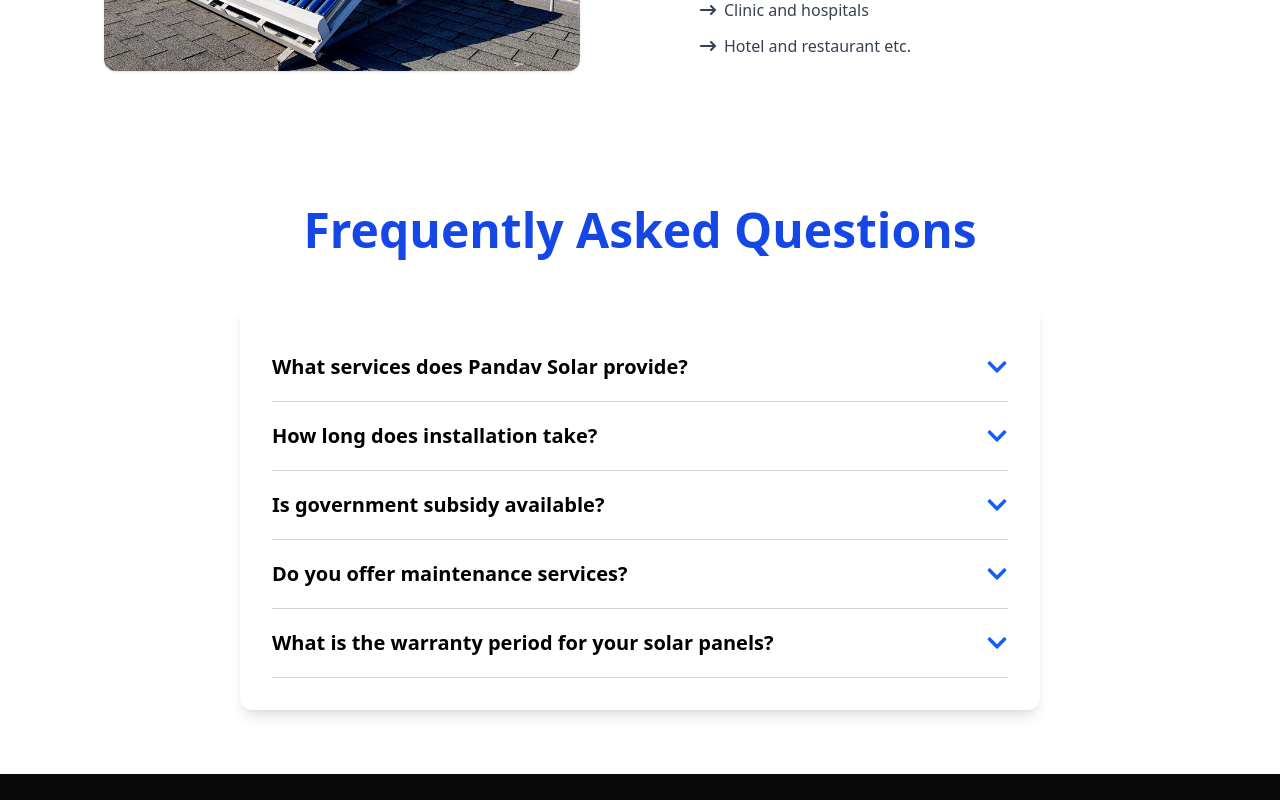
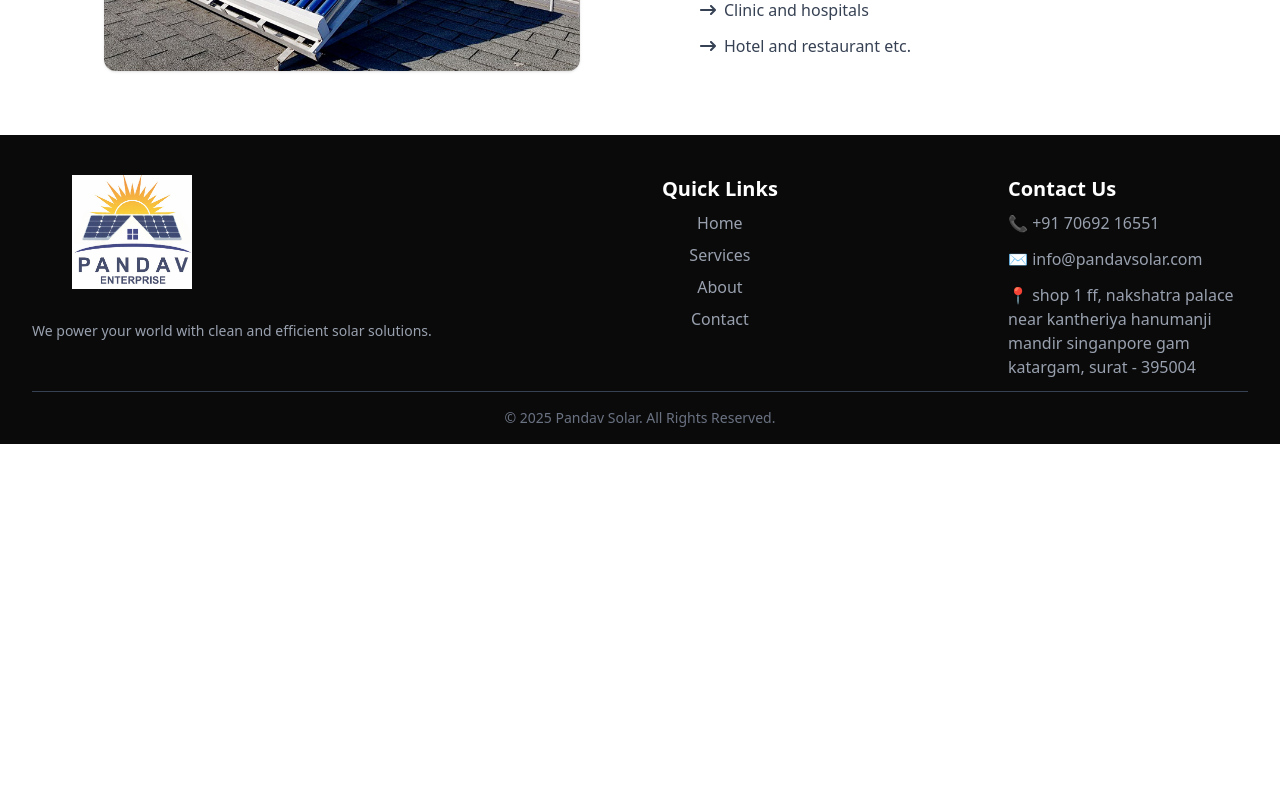
Before and after one commit to devang99099/Pandav-solar, a React (Vite) app: page /services in a window 1280 px wide. Shown: the part 1880-2680 px from the top of the page. After the commit the page ends 2324 px from the top, so only its background shows below. Built offline with nearby package versions, Linux system fonts and the light colour scheme.

Commit message:
about change

```diff
--- a/src/pages/About.jsx
+++ b/src/pages/About.jsx
@@ -3,13 +3,16 @@ import service from "../assets/service.jpg";
 
 import Bennersec from "../components/BennerSec";
 import AboutSec from "../components/AboutSec";
-
+import FAQ from "./FAQ";
 const About = () => {
   return (
-    <div>
-      <Bennersec title="About Us" subtitle="About" bgImage={service} />
-      <AboutSec />
-    </div>
+    <>
+      <div>
+        <Bennersec title="About Us" subtitle="About" bgImage={service} />
+        <AboutSec />
+      </div>
+      <FAQ />
+    </>
   );
 };
 
--- a/src/pages/Services.jsx
+++ b/src/pages/Services.jsx
@@ -12,9 +12,6 @@ export default function Services() {
         <Bennersec title="Services" subtitle="Services" bgImage={service} />
         <Servicessec />
       </div>
-      <div>
-        <FAQ />
-      </div>
     </>
   );
 }
```
